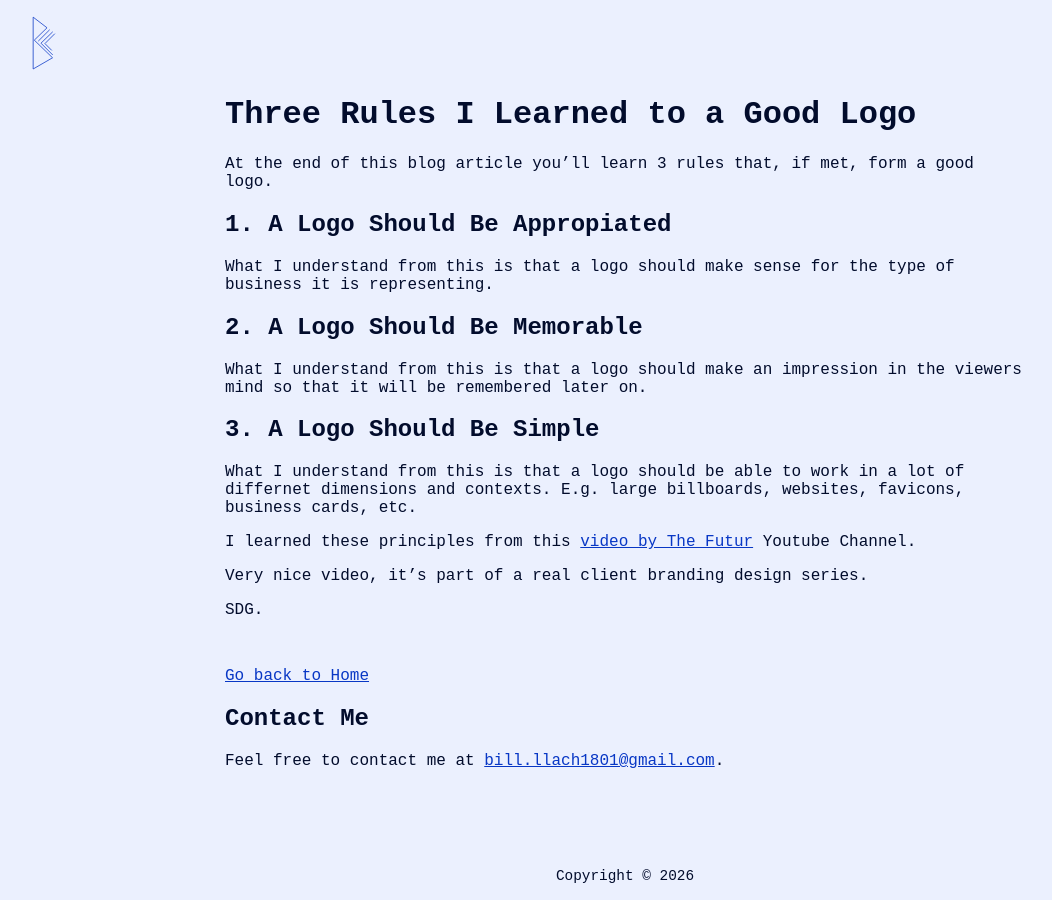
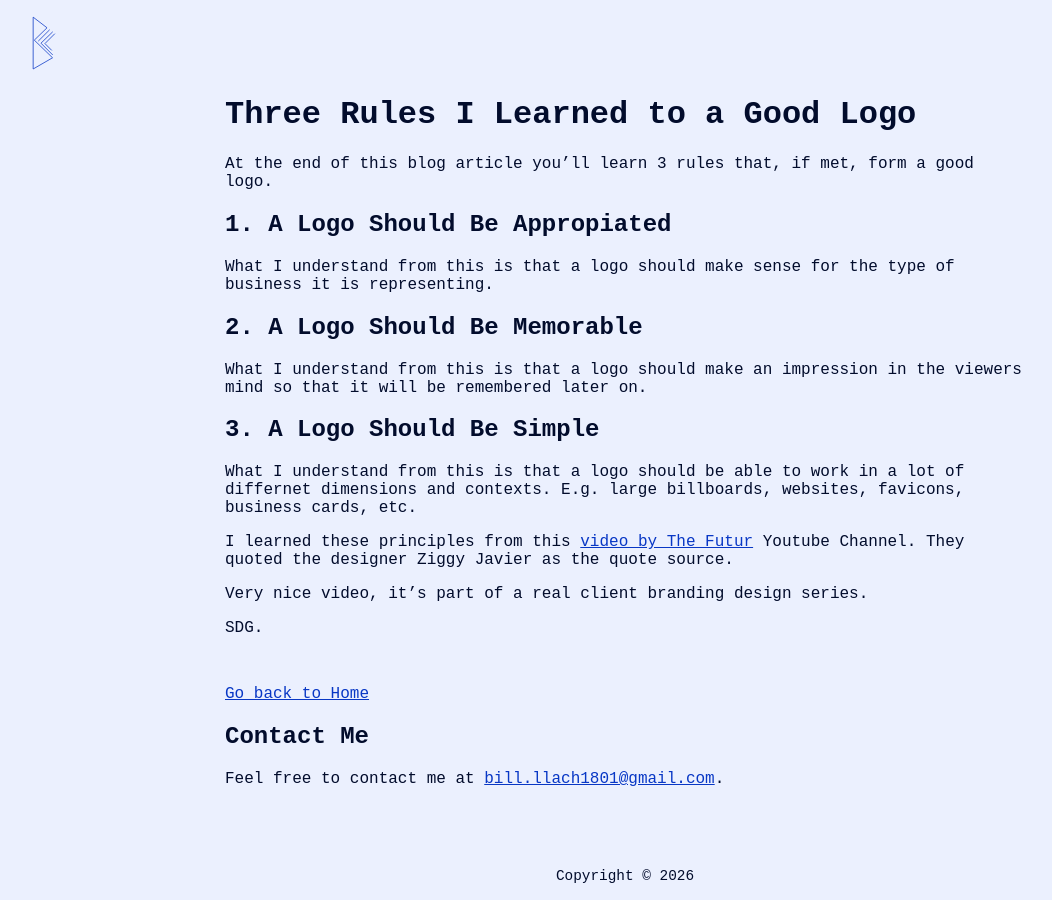
Before and after one commit to tony-coder-18/bill-antony-llach-blog, a Jekyll site: the page built from _posts/2026-04-17-three-rules-for-good-logo.md, in a window 1280 px wide. Shown: the whole page, without its empty margins (15-1067 px from the left). Built offline with Jekyll 4.4.1, drawn with Linux system fonts in a browser that asks for light colours.

```diff
--- a/_posts/2026-04-17-three-rules-for-good-logo.md
+++ b/_posts/2026-04-17-three-rules-for-good-logo.md
@@ -23,6 +23,7 @@ favicons, business cards, etc.
 
 
 I learned these principles from this [video by The Futur](https://youtu.be/mxgOY2Ms-YI?si=LfZYsXSMHAg-Kak4&t=495) Youtube Channel.
+They quoted the designer Ziggy Javier as the quote source.
 
 Very nice video, it's part of a real client branding design series.
 
```
